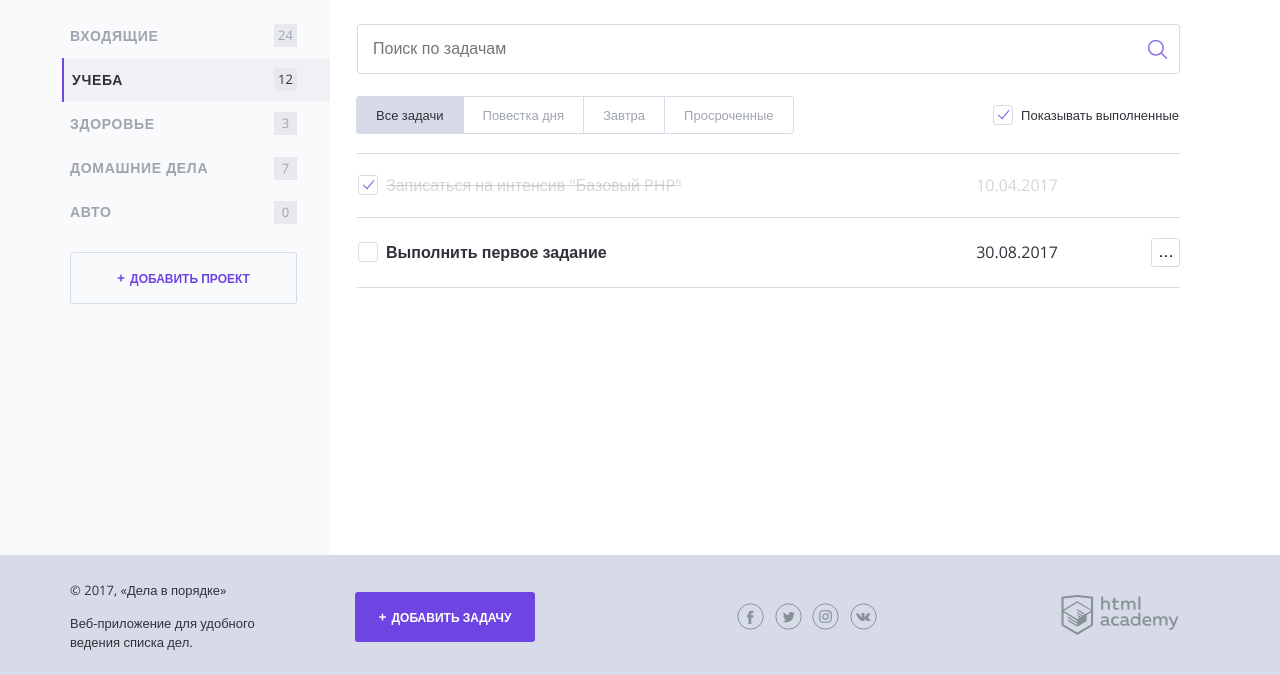
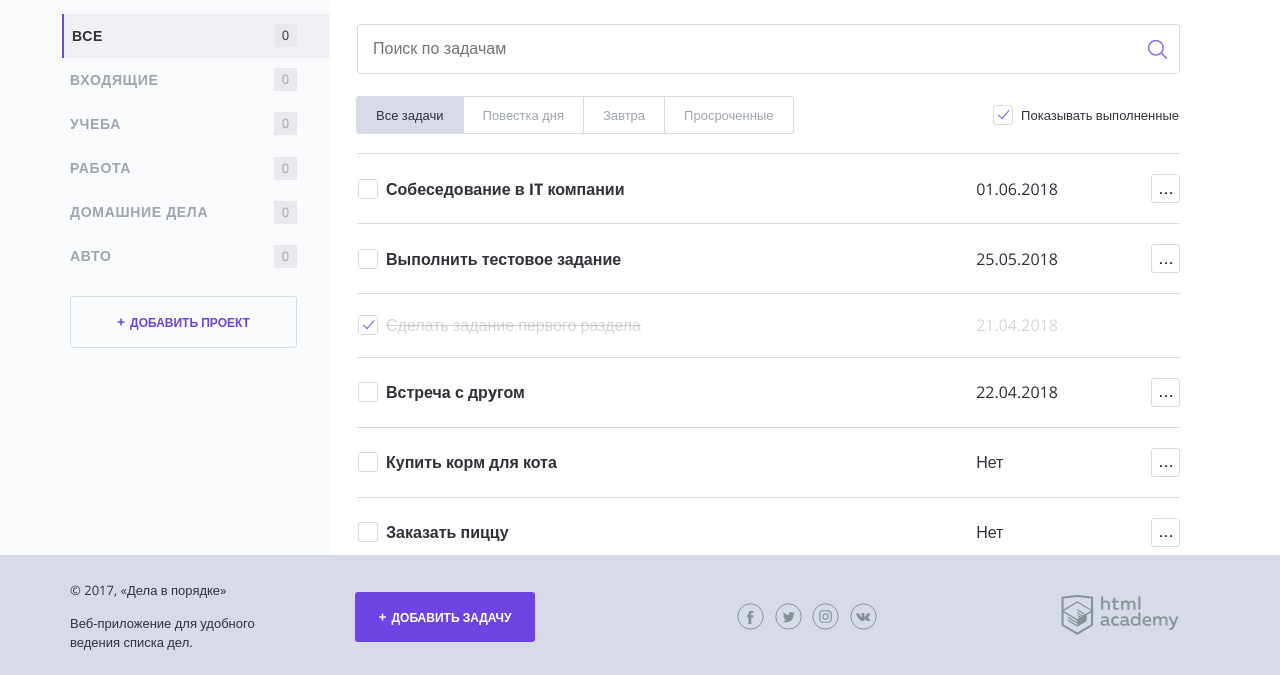
Before and after one commit to roman-stepanov/2304-doingsdone, a PHP site: page / in a window 1280 px wide. Shown: the part 125-800 px from the top of the page. Run offline with PHP 8.4, Linux system fonts and the light colour scheme.

Commit message:
Итерация по массивам

```diff
--- a/index.php
+++ b/index.php
@@ -15,6 +15,46 @@ $date_deadline = date("d.m.Y", $task_deadline_ts);
 $seconds_per_day = 86400;
 // в эту переменную запишите кол-во дней до даты задачи
 $days_until_deadline = ($task_deadline_ts - $current_ts) / $seconds_per_day;
+
+$projects = ['Все', 'Входящие', 'Учеба', 'Работа', 'Домашние дела', 'Авто'];
+$tasks = [
+    [
+        'title' => 'Собеседование в IT компании',
+        'date' => '01.06.2018',
+        'category' => 'Работа',
+        'completed' => false
+    ],
+    [
+        'title' => 'Выполнить тестовое задание',
+        'date' => '25.05.2018',
+        'category' => 'Работа',
+        'completed' => false
+    ],
+    [
+        'title' => 'Сделать задание первого раздела',
+        'date' => '21.04.2018',
+        'category' => 'Учеба',
+        'completed' => true
+    ],
+    [
+        'title' => 'Встреча с дрyгом',
+        'date' => '22.04.2018',
+        'category' => 'Входящие',
+        'completed' => false
+    ],
+    [
+        'title' => 'Купить корм для кота',
+        'date' => 'Нет',
+        'category' => 'Домашние дела',
+        'completed' => false
+    ],
+    [
+        'title' => 'Заказать пиццу',
+        'date' => 'Нет',
+        'category' => 'Домашние дела',
+        'completed' => false
+    ]
+];
 ?>
 <!DOCTYPE html>
 <html lang="en">
@@ -59,30 +99,12 @@ $days_until_deadline = ($task_deadline_ts - $current_ts) / $seconds_per_day;
 
                 <nav class="main-navigation">
                     <ul class="main-navigation__list">
-                        <li class="main-navigation__list-item">
-                            <a class="main-navigation__list-item-link" href="#">Входящие</a>
-                            <span class="main-navigation__list-item-count">24</span>
-                        </li>
-
-                        <li class="main-navigation__list-item main-navigation__list-item--active">
-                            <a class="main-navigation__list-item-link" href="#">Учеба</a>
-                            <span class="main-navigation__list-item-count">12</span>
-                        </li>
-
-                        <li class="main-navigation__list-item">
-                            <a class="main-navigation__list-item-link" href="#">Здоровье</a>
-                            <span class="main-navigation__list-item-count">3</span>
-                        </li>
-
-                        <li class="main-navigation__list-item">
-                            <a class="main-navigation__list-item-link" href="#">Домашние дела</a>
-                            <span class="main-navigation__list-item-count">7</span>
-                        </li>
-
-                        <li class="main-navigation__list-item">
-                            <a class="main-navigation__list-item-link" href="#">Авто</a>
+                        <?php foreach ($projects as $key => $value): ?>
+                            <li class="main-navigation__list-item <?= ($key == 0) ? 'main-navigation__list-item--active': ''; ?>">
+                                <a class="main-navigation__list-item-link" href="#"><?=$value; ?></a>
                                 <span class="main-navigation__list-item-count">0</span>
                             </li>
+                        <?php endforeach; ?>
                     </ul>
                 </nav>
 
@@ -123,43 +145,29 @@ $days_until_deadline = ($task_deadline_ts - $current_ts) / $seconds_per_day;
 
                     <label class="checkbox">
                         <!--добавить сюда аттрибут "checked", если переменная $show_complete_tasks равна единице-->
-                        <input id="show-complete-tasks" class="checkbox__input visually-hidden" type="checkbox" <?php if ($show_complete_tasks == 1) echo "checked"; ?>>
+                        <input id="show-complete-tasks" class="checkbox__input visually-hidden" type="checkbox" <?= ($show_complete_tasks == 1) ? 'checked' : ''; ?>>
                         <span class="checkbox__text">Показывать выполненные</span>
                     </label>
                 </div>
 
                 <table class="tasks">
-
-                    <!--показывать следующий тег <tr/>, если переменная равна единице-->
-                    <?php if ($show_complete_tasks == 1): ?>
-                    <tr class="tasks__item task task--completed">
+                    <?php foreach ($tasks as $key => $value): ?>
+                        <?php if (!$value['completed'] or ($value['completed'] and $show_complete_tasks == 1)): ?>
+                            <tr class="tasks__item task <?= ($value['completed']) ? 'task--completed' : '';?>">
                                 <td class="task__select">
                                     <label class="checkbox task__checkbox">
-                                <input class="checkbox__input visually-hidden" type="checkbox" checked>
-                                <span class="checkbox__text">Записаться на интенсив "Базовый PHP"</span>
-                            </label>
-                        </td>
-                        <td class="task__date">10.04.2017</td>
-
-                        <td class="task__controls">
-                        </td>
-                    </tr>
-                    <?php endif; ?>
-
-                    <tr class="tasks__item task <?php if ($days_until_deadline <= 0) echo 'task--important'; ?>">
-                        <td class="task__select">
-                            <label class="checkbox task__checkbox">
-                                <input class="checkbox__input visually-hidden" type="checkbox">
-                                <span class="checkbox__text">Выполнить первое задание</span>
+                                        <input class="checkbox__input visually-hidden" type="checkbox" <?= ($value['completed']) ? 'checked' : '';?>>
+                                        <span class="checkbox__text"><?= $value['title']; ?></span>
                                     </label>
                                 </td>
 
                                 <td class="task__date">
-                            <?php echo $date_deadline; ?>
+                                    <?=$value['date']; ?>
                                 </td>
 
                                 <td class="task__controls">
-                            <button class="expand-control" type="button" name="button">Выполнить первое задание</button>
+                                    <?php if (!$value['completed']): ?>
+                                        <button class="expand-control" type="button" name="button"><?= $value['title']; ?></button>
 
                                         <ul class="expand-list hidden">
                                             <li class="expand-list__item">
@@ -170,10 +178,11 @@ $days_until_deadline = ($task_deadline_ts - $current_ts) / $seconds_per_day;
                                                 <a href="#">Удалить</a>
                                             </li>
                                         </ul>
+                                    <?php endif; ?>
                                 </td>
                             </tr>
-
-
+                        <?php endif; ?>
+                    <?php endforeach; ?>
                 </table>
             </main>
         </div>
```
Lines whose indentation alone changed are shown as unchanged.
